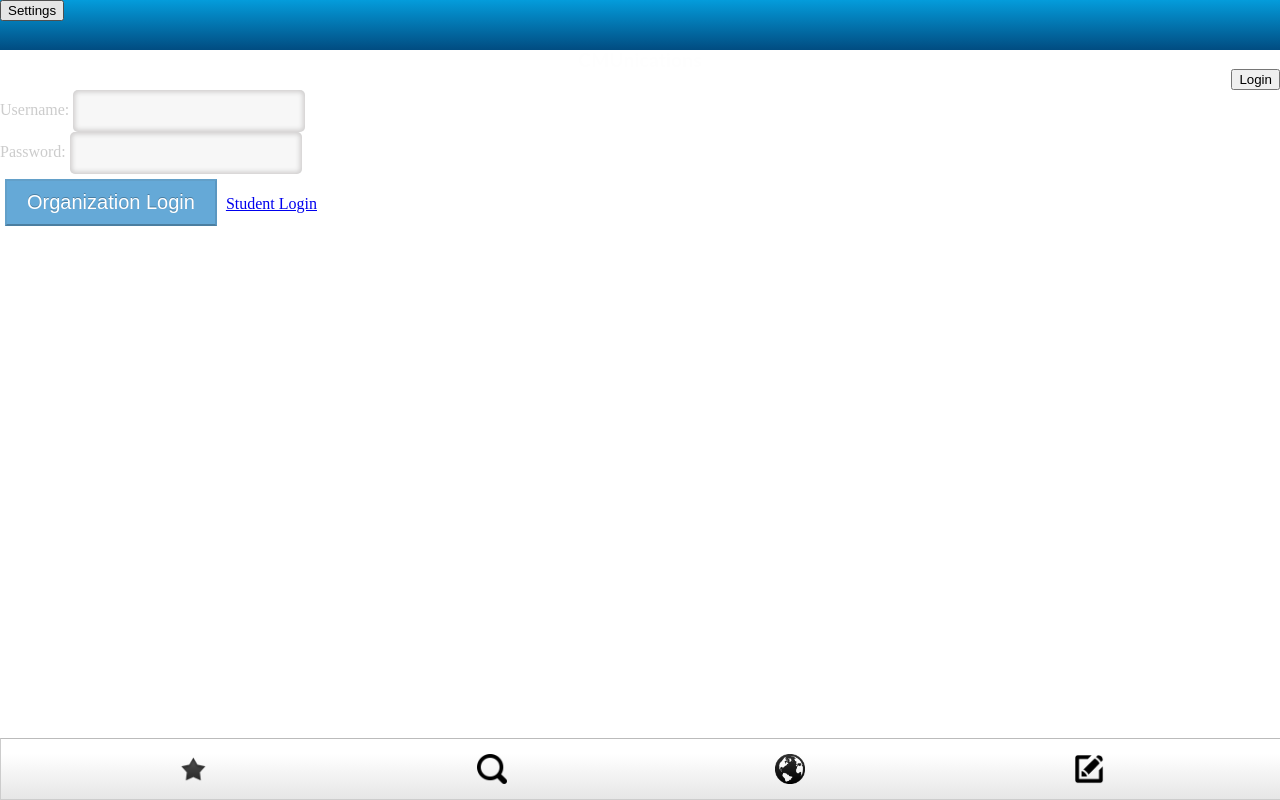
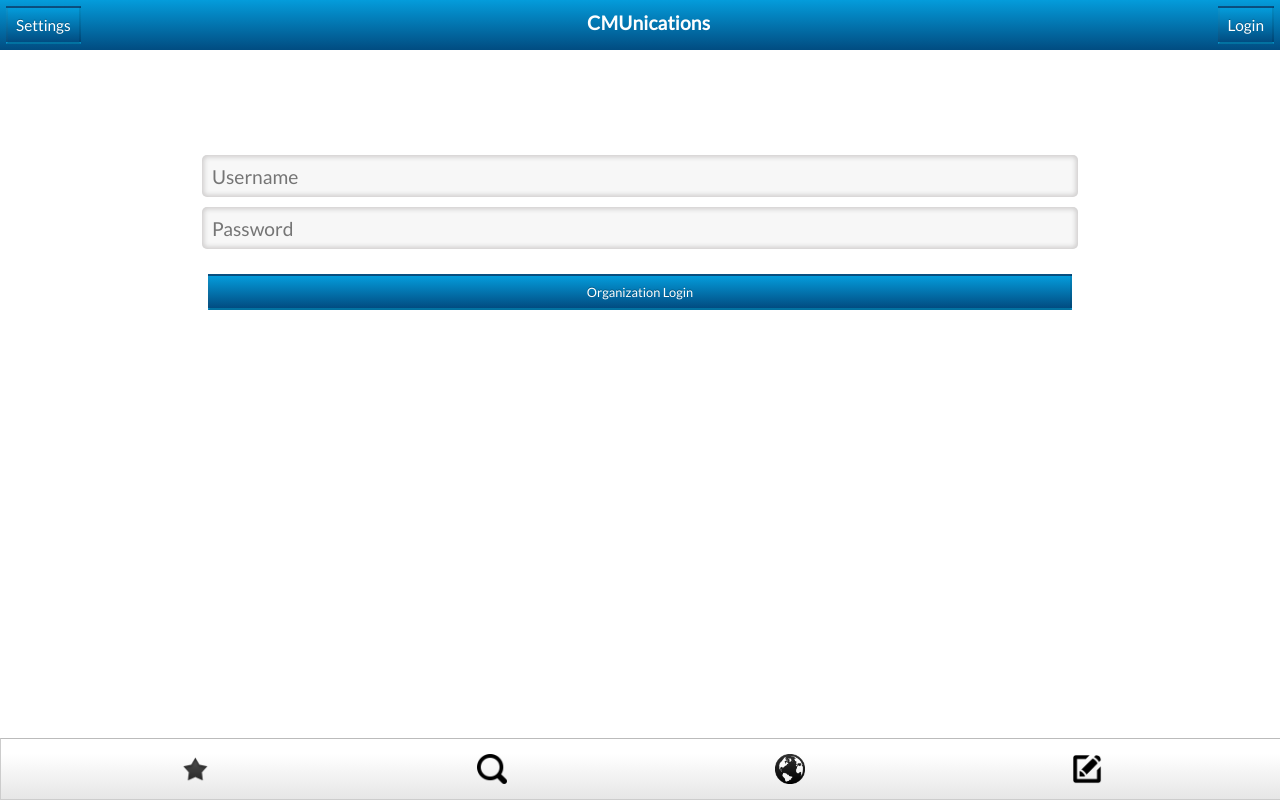
Before and after one commit to dsyang/cmunications, a website: page static/desktop/login.html in a window 1280 px wide. Drawn offline with Linux system fonts and the light colour scheme.

Commit message:
more css/sleep time

```diff
--- a/static/desktop/css/login.css
+++ b/static/desktop/css/login.css
@@ -1,16 +1,23 @@
+
+
 #login {
 	border: 1px solid black;
 	margin: 0 auto;
 }
 
+.login, #login-button {
+	width: 80%;
+	height: 40px;
+	font-size: 1.2em;
+
+}
+/* login text fields */
 .login {
+	font-family: 'Lato', sans-serif;
 	display: inline-block;
 	padding-left: 10px;
 	vertical-align: middle;
-	margin: 0 auto;
-	width: 220px;
-	height: 40px;
-	font-size: 20px;
+	margin: 5px;
 	background: #f7f7f7;
 	box-shadow: inset 0 0 5px 2px #cecccc;
 	border-radius: 5px;
@@ -18,19 +25,13 @@
 }
 
 #login_button {
-	cursor: pointer;
-	color: #FFF;
-  	background-color: #65a9d7;
-  	text-shadow: 0 -1px 0 rgba(0, 0, 0, 0.25);
-  	border-color: #0064cd #0064cd #003f81;
-  	border-color: rgba(0, 0, 0, 0.1) rgba(0, 0, 0, 0.1) rgba(0, 0, 0, 0.25);
-  	text-shadow: 0 -1px 0 rgba(0, 0, 0, 0.25);
-  	font-size: 20px;
-  	padding: 10px 20px;
-  	margin: 5px;
+	width: 80%;
+	margin: 20px 5px 5px 5px;
 }
 
-label {
-	border: 1px solid black;
-	font-family: "Gill Sans", "Gill Sans MT", Calibri, sans-serif;
+/*login box*/
+
+.login_fields {
+	margin: 100px;
+	text-align: center;
 }
--- a/static/desktop/css/style.css
+++ b/static/desktop/css/style.css
@@ -34,8 +34,9 @@ body {
 	font-family: 'Lato', sans-serif;
 }
 
-
-
+input::-webkit-input-placeholder,::-moz-input-placeholder {
+	color: #7d7d7d;
+}
 
 /*
 ************************
@@ -207,7 +208,7 @@ Each Event
 
 .myevents .location {
 	font-size: 1em;
-	margin-left: 40px;
+	margin-left: 35px;
 }
 
 .myevents a {
@@ -222,6 +223,7 @@ Each Event
 	background-size: contain;
 	height: 30px;
 	width: 30px;
+	margin-right: 5px;
 }
 
 .myevents .more {
--- a/static/desktop/login.html
+++ b/static/desktop/login.html
@@ -10,9 +10,11 @@
     <script src="js/login_app.js"></script>
     <script src="js/login_API.js"></script>
     <script src="libs/jq/jquery-1.8.2.min.js"></script>
+    <link href="css/reset.css" rel="stylesheet" type="text/css" media = "all">
     <link href="css/style.css" rel="stylesheet" type="text/css" media = "all">
     <link href="css/login.css" rel="stylesheet" type="text/css" media = "all">
-    <link href="css/reset.css" rel="stylesheet" type="text/css" media = "all">
+
+     <link href='http://fonts.googleapis.com/css?family=Lato' rel='stylesheet' type='text/css'>
 
     <script>
         window.addEventListener('load', function(){
@@ -21,19 +23,19 @@
     </script>
 </head>
 <body>
-	<div id = "topbar">
-		<button class = "top" id="left_button"> Settings </button>
-		<div class = "top" id = "header"> CMUnications </div>
-		<button class = "top" id="right_button"> Login </button>
-	</div>
+    <div id = "topbar">
+        <button class = "top_button" id="left_button"> Settings </button>
+        CMUnications
+        <button class = "top_button" id="right_button"> Login </button>
+    </div>
 	<div id = "clearfix"> </div>
-  <div id="message"></div>
-    <label> Username: </label>
-    <input type="text" name="name"  id="username" class = "login"><br>
-    <label> Password: </label>
-    <input type="text" name="password" id="password" class = "login"><br>
-    <input type="submit" value="Organization Login" id="login_button">
-    <a href="/auth/facebook/" id="facebook">Student Login</a>
+    <div id="message"></div>
+    <div class = "login_fields">
+        <input type="text" name="name"  id="username" class = "login" placeholder = "Username"><br>
+        <input type="text" name="password" id="password" class = "login" placeholder = "Password"><br>
+        <input type="submit" class = "top_button" value="Organization Login" id="login_button">
+    </div>
+
 	<div class = "nav">
 		<div class = "tab ME"> </div>
 		<div class = "tab search"> </div>
```
Also changed, not shown: static/desktop/index.html (+2 -2 lines).
